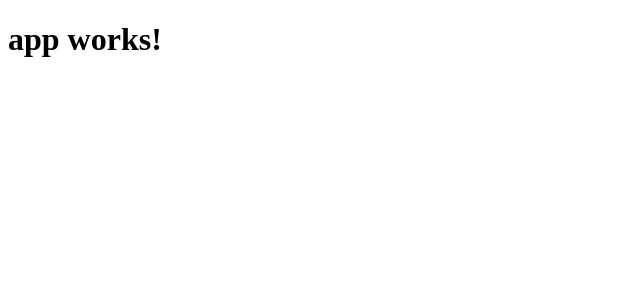
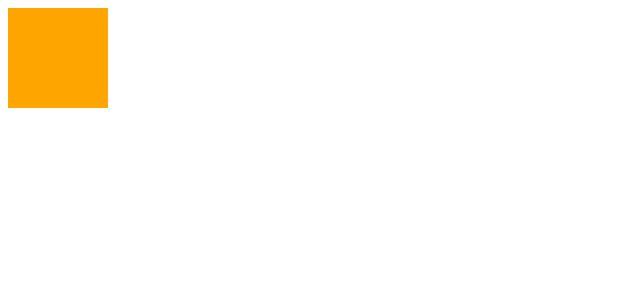
Before and after one commit to kamrade/petgio-sheme, an Angular app: page / in a window 1280 px wide. Shown: the top 300 px of the page, without its empty margins (0-640 px from the left). Built offline with nearby package versions, Linux system fonts and the light colour scheme.

Commit message:
Added clickedState trigger with two state. Added simple click interaction - changing state between default and clicked

```diff
--- a/src/app/app.component.css
+++ b/src/app/app.component.css
@@ -0,0 +1,5 @@
+.simple {
+  width: 100px;
+  height: 100px;
+  background: orange;
+}
--- a/src/app/app.component.html
+++ b/src/app/app.component.html
@@ -1,3 +1,3 @@
-<h1>
-  {{title}}
-</h1>
+<div
+  (click)="onClickSimple()"
+  [@clickedState]="clickInfo"></div>
--- a/src/app/app.component.ts
+++ b/src/app/app.component.ts
@@ -1,10 +1,29 @@
 import { Component } from '@angular/core';
+import { trigger, state, style } from '@angular/animations';
 
 @Component({
   selector: 'app-root',
   templateUrl: './app.component.html',
-  styleUrls: ['./app.component.css']
+  styleUrls: ['./app.component.css'],
+  animations: [
+    trigger('clickedState', [
+      state('default', style({
+        backgroundColor: 'orange',
+        width: '100px',
+        height: '100px'
+      })),
+      state('clicked', style({
+        backgroundColor: 'lightblue',
+        width: '300px',
+        height: '50px'
+      })),
+    ])
+  ]
 })
 export class AppComponent {
-  title = 'app works!';
+  clickInfo = 'default';
+
+  onClickSimple() {
+    this.clickInfo == 'default' ? this.clickInfo = 'clicked' : this.clickInfo = 'default'
+  }
 }
```
